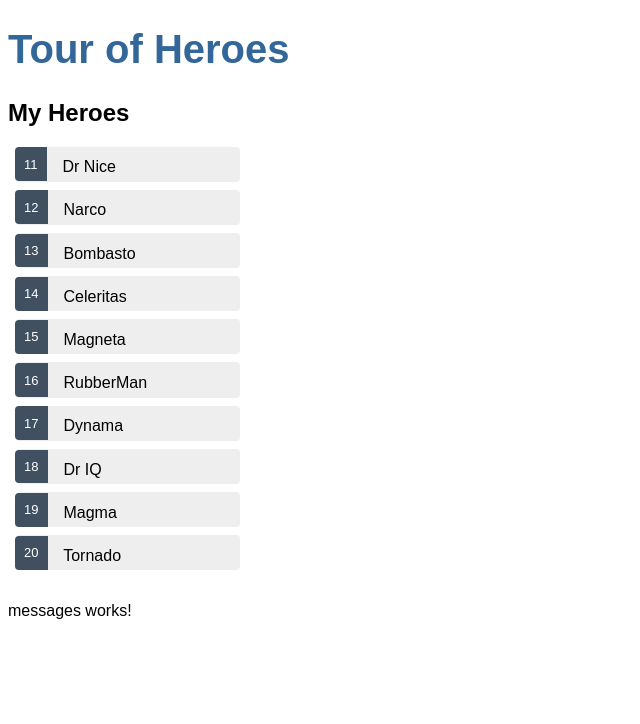
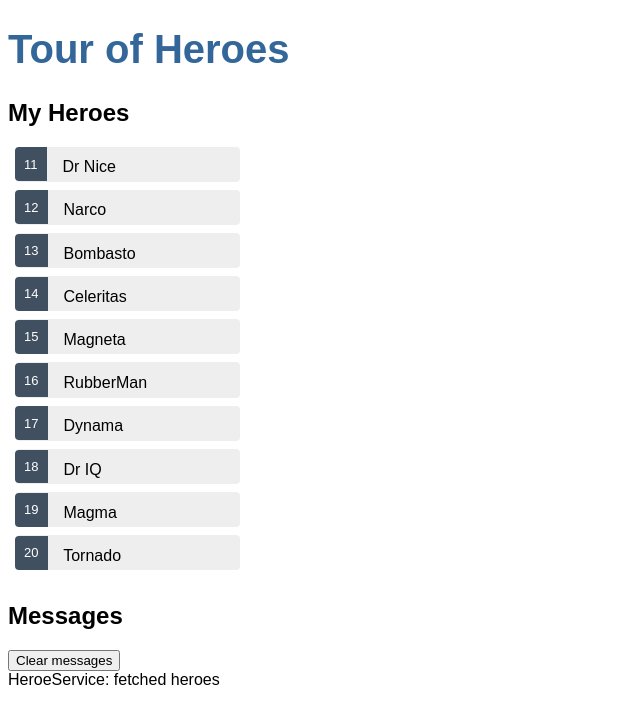
Before and after one commit to tbeynon/angular-tour-of-heroes, an Angular app: page / in a window 1280 px wide. Shown: the top 724 px of the page, without its empty margins (0-640 px from the left). Built offline with nearby package versions, Linux system fonts and the light colour scheme.

Commit message:
goodnite

```diff
--- a/src/app/heroes/heroes.component.ts
+++ b/src/app/heroes/heroes.component.ts
@@ -2,6 +2,7 @@ import { Component, OnInit } from '@angular/core';
 import { Hero } from '../hero';
 import { HEROES } from '../mock-heroes'
 import { HeroService } from '../hero.service'
+import { MessagesService } from '../messages.service';
 
 @Component({
   selector: 'app-heroes',
@@ -12,7 +13,9 @@ export class HeroesComponent implements OnInit {
 
   heroes: Hero[] = [];
   selectedHero: Hero;
-  constructor(private HeroService: HeroService) { }
+  constructor(private HeroService: HeroService, private messagesService:MessagesService) { }
+
+
 
   ngOnInit(): void {
     this.getHeroes();
@@ -20,6 +23,8 @@ export class HeroesComponent implements OnInit {
 
   onSelect(hero:Hero):void{
     this.selectedHero = hero;
+    this.messagesService.add(`HeroesComponent: Selected hero id=${hero.id}`)
+
 
   }
 
--- a/src/app/messages/messages.component.html
+++ b/src/app/messages/messages.component.html
@@ -1 +1,8 @@
-<p>messages works!</p>
+<div *ngIf="messagesService.messages.length">
+
+    <h2>Messages</h2>
+    <button class="clear"
+            (click)="messagesService.clear()">Clear messages</button>
+    <div *ngFor='let message of messagesService.messages'> {{message}} </div>
+
+  </div>
--- a/src/app/messages/messages.component.ts
+++ b/src/app/messages/messages.component.ts
@@ -9,7 +9,7 @@ import {MessagesService} from '../messages.service';
 })
 export class MessagesComponent implements OnInit {
 
-  constructor(public MessagesService: MessagesService) { }
+  constructor(public messagesService: MessagesService) { }
 
   ngOnInit(): void {
   }
```
